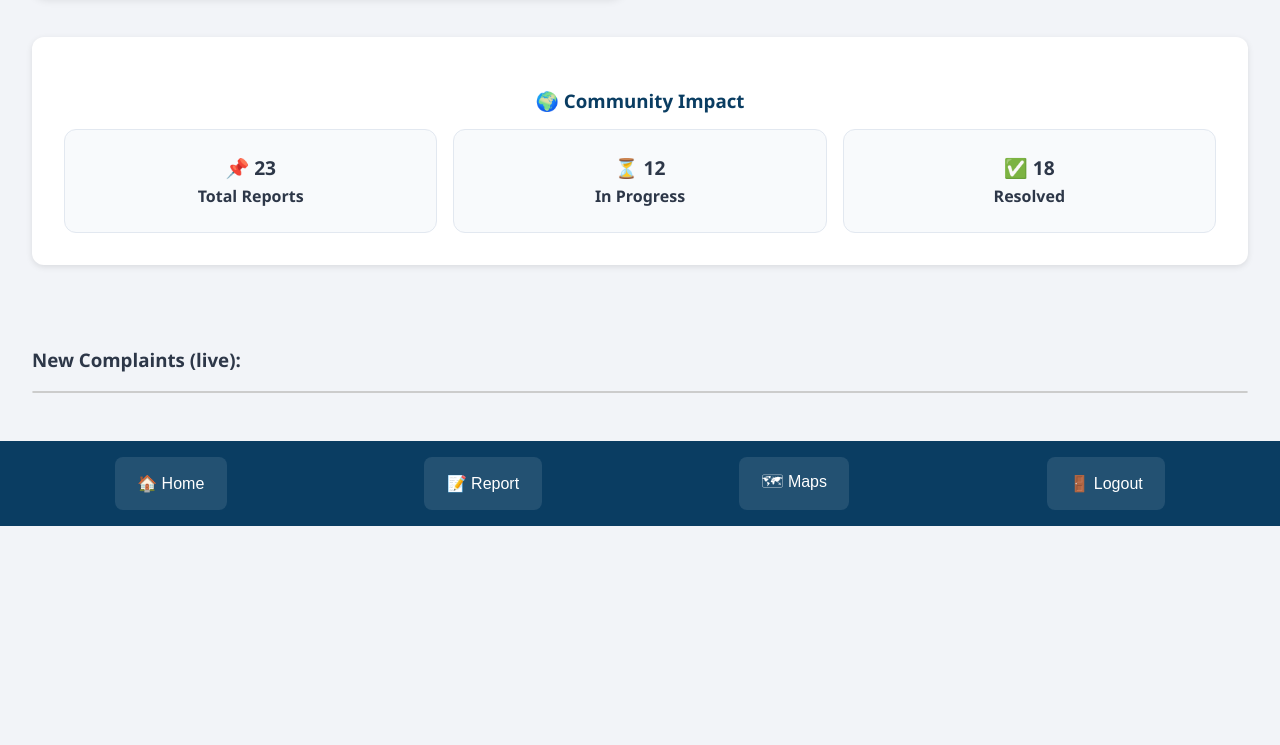
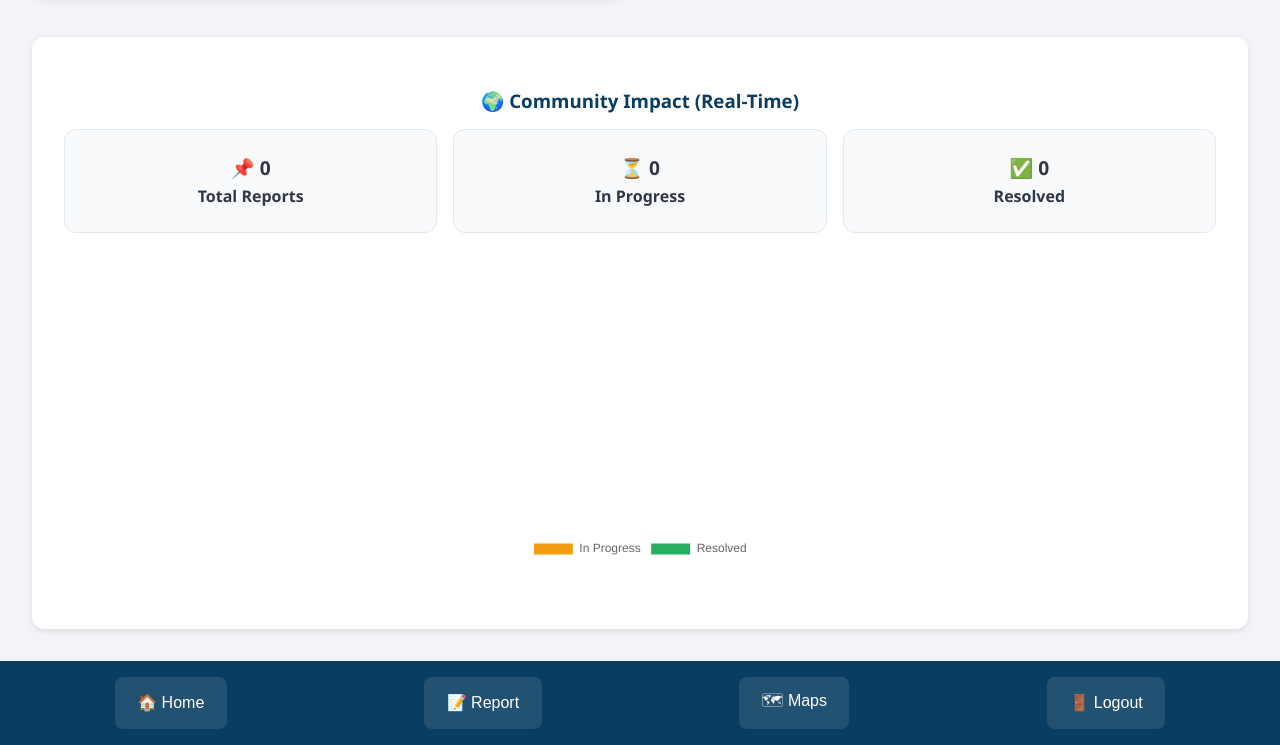
Before and after one commit to shrey-team/SIH_team, a plain HTML site: page home.html in a window 1280 px wide. Shown: the part 995-1740 px from the top of the page. Before the commit the page ends 1521 px from the top, so only its background shows below. Drawn offline with nearby package versions, Linux system fonts and the light colour scheme; no server answers; sample sign-in values are in the browser's storage.

Commit message:
Update home.html

```diff
--- a/home.html
+++ b/home.html
@@ -19,8 +19,8 @@
       background: #0a3d62;
       padding: 1rem 2rem;
       color: #fff;
-      font-size: 1.5rem;
-      font-weight: bold;
+      font-size: xx-large;
+      font-weight: 900;
       display: flex;
       align-items: center;
       justify-content: space-between;
@@ -113,9 +113,9 @@
       font-weight: 600;
     }
 
-    header {
-      font-size: xx-large;
-      font-weight: 900;
+    canvas {
+      max-width: 600px;
+      margin: 2rem auto;
     }
 
     footer {
@@ -139,27 +139,6 @@
 
     footer button:hover {
       background: rgba(255,255,255,0.25);
-    }
-
-    #live-complaints-container {
-      margin: 2rem;
-    }
-
-    #complaint-list {
-      list-style: none;
-      padding: 0;
-      max-height: 300px;
-      overflow-y: auto;
-      border: 1px solid #ccc;
-      border-radius: 8px;
-      background: white;
-      font-size: 1rem;
-      color: #222;
-    }
-
-    #complaint-list li {
-      padding: 8px 12px;
-      border-bottom: 1px solid #eee;
     }
   </style>
 </head>
@@ -203,18 +182,15 @@
     </div>
   </div>
 
+  <!-- 🌍 Real-time Community Impact Dashboard -->
   <div class="impact">
-    <h3>🌍 Community Impact</h3>
+    <h3>🌍 Community Impact (Real-Time)</h3>
     <div class="impact-stats">
-      <div class="impact-box">📌 23<br /><small>Total Reports</small></div>
-      <div class="impact-box">⏳ 12<br /><small>In Progress</small></div>
-      <div class="impact-box">✅ 18<br /><small>Resolved</small></div>
+      <div class="impact-box">📌 <span id="totalReports">0</span><br /><small>Total Reports</small></div>
+      <div class="impact-box">⏳ <span id="inProgress">0</span><br /><small>In Progress</small></div>
+      <div class="impact-box">✅ <span id="resolved">0</span><br /><small>Resolved</small></div>
     </div>
-  </div>
-
-  <div id="live-complaints-container">
-    <h3>New Complaints (live):</h3>
-    <ul id="complaint-list"></ul>
+    <canvas id="impactChart"></canvas>
   </div>
 
   <footer>
@@ -235,34 +211,69 @@
     document.getElementById("userName").textContent = userName;
   </script>
 
-  <!-- ✅ Fixed Supabase Import -->
+  <!-- ✅ Supabase + Chart.js -->
   <script src="https://cdn.jsdelivr.net/npm/@supabase/supabase-js@2"></script>
+  <script src="https://cdn.jsdelivr.net/npm/chart.js"></script>
   <script>
     const { createClient } = supabase;
-
     const supabaseClient = createClient(
       'https://xnqtjcovuqzajuqzaunf.supabase.co',
-      'eyJhbGciOiJIUzI1NiIsInR5cCI6IkpXVCJ9.eyJpc3MiOiJzdXBhYmFzZSIsInJlZiI6InhucXRqY292dXF6YWp1cXphdW5mIiwicm9sZSI6ImFub24iLCJpYXQiOjE3NTc1MzIyMzEsImV4cCI6MjA3MzEwODIzMX0.YbmzZoqOdIX_inX-khtpg1IsiCNUROAvR4Z2N85lEvM'
+      'YOUR_PUBLIC_ANON_KEY' // ⚠ Replace with your Supabase anon key
     );
 
-    const channel = supabaseClient.channel('complaints-realtime');
-
-    channel.on(
-      'postgres_changes',
-      { event: 'INSERT', schema: 'public', table: 'complaints' },
-      (payload) => {
-        const ul = document.getElementById('complaint-list');
-        const li = document.createElement('li');
-        li.textContent = ${payload.new.issue_type}: ${payload.new.description};
-        li.style.padding = '6px 12px';
-        li.style.borderBottom = '1px solid #ddd';
-        ul.prepend(li);
-
-        if (ul.children.length > 50) {
-          ul.removeChild(ul.lastChild);
+    // Setup Chart.js
+    const ctx = document.getElementById("impactChart").getContext("2d");
+    const impactChart = new Chart(ctx, {
+      type: "pie",
+      data: {
+        labels: ["In Progress", "Resolved"],
+        datasets: [{
+          label: "Complaints Status",
+          data: [0, 0],
+          backgroundColor: ["#f39c12", "#27ae60"],
+          borderWidth: 1
+        }]
+      },
+      options: {
+        responsive: true,
+        plugins: {
+          legend: {
+            position: "bottom"
+          }
         }
       }
-    ).subscribe();
+    });
+
+    async function fetchStats() {
+      const { data, error } = await supabaseClient.from("complaints").select("status");
+      if (error) {
+        console.error(error);
+        return;
+      }
+
+      let total = data.length;
+      let inProgress = data.filter(c => c.status === "in_progress").length;
+      let resolved = data.filter(c => c.status === "resolved").length;
+
+      document.getElementById("totalReports").textContent = total;
+      document.getElementById("inProgress").textContent = inProgress;
+      document.getElementById("resolved").textContent = resolved;
+
+      // Update chart
+      impactChart.data.datasets[0].data = [inProgress, resolved];
+      impactChart.update();
+    }
+
+    // Initial fetch
+    fetchStats();
+
+    // Subscribe to real-time updates
+    supabaseClient.channel("complaints-realtime")
+      .on("postgres_changes", { event: "*", schema: "public", table: "complaints" }, (payload) => {
+        console.log("Change received!", payload);
+        fetchStats();
+      })
+      .subscribe();
   </script>
 </body>
 </html>
```
